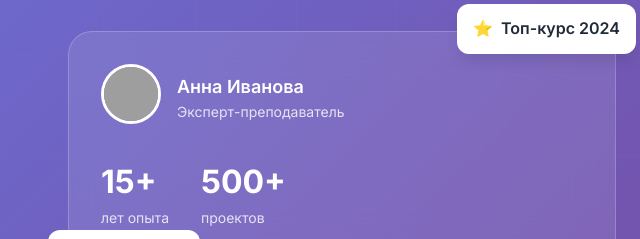
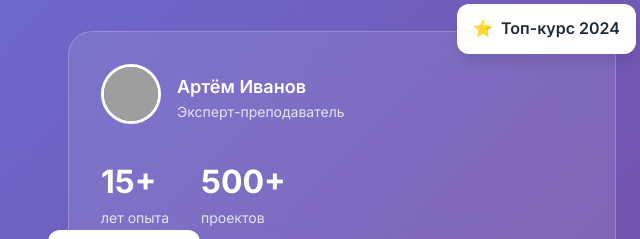
Before and after one commit to kiruhawot-sys/auto-landing, a plain HTML site: page index.html in a window 1280 px wide. Shown: the part 345-584 px from the top of the page, 604-1244 px from the left. Drawn offline with Linux system fonts and the light colour scheme; grey boxes are pictures that could not be loaded.

Commit message:
Update index.html

```diff
--- a/index.html
+++ b/index.html
@@ -92,7 +92,7 @@
                                 <img src="https://i.pravatar.cc/150?img=12" alt="Преподаватель">
                             </div>
                             <div class="card-info">
-                                <div class="card-name">Анна Иванова</div>
+                                <div class="card-name">Артём Иванов</div>
                                 <div class="card-role">Эксперт-преподаватель</div>
                             </div>
                         </div>
```
